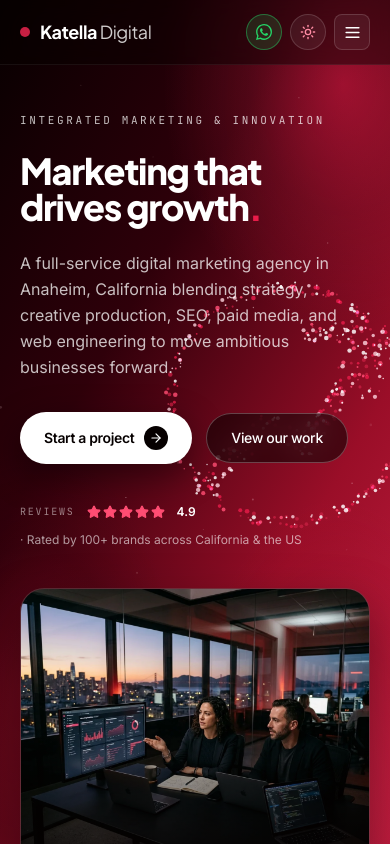
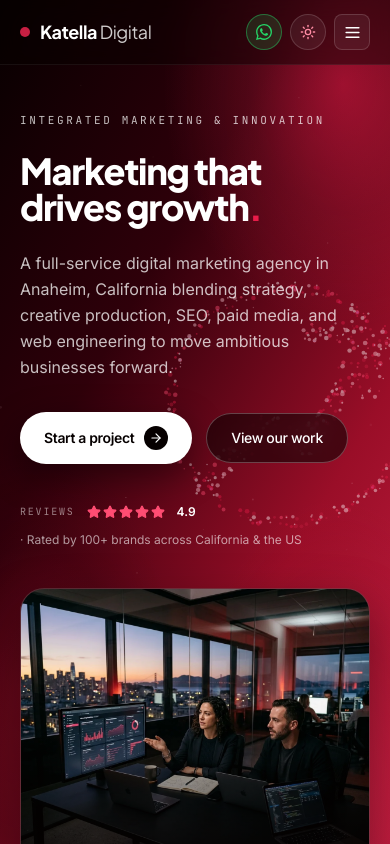
Before and after one commit to fazlerabbysm-tech/agencydemo, a Next.js app: page / in a window 390 px wide. Shown: the top 844 px of the page. Built offline with nearby package versions, Linux system fonts and the light colour scheme.

Commit message:
Halve particle animation opacity on mobile screens (45% mobile, 90% desktop)

```diff
--- a/src/components/site/cursor-glow.tsx
+++ b/src/components/site/cursor-glow.tsx
@@ -737,7 +737,7 @@ export default function CursorGlow() {
       <canvas
         ref={canvasRef}
         aria-hidden="true"
-        className="fixed inset-0 h-full w-full pointer-events-none z-[2] opacity-90"
+        className="fixed inset-0 h-full w-full pointer-events-none z-[2] opacity-45 md:opacity-90"
       />
 
       {/* Sleek tactile desktop cursor ring + crimson core dot */}
```
